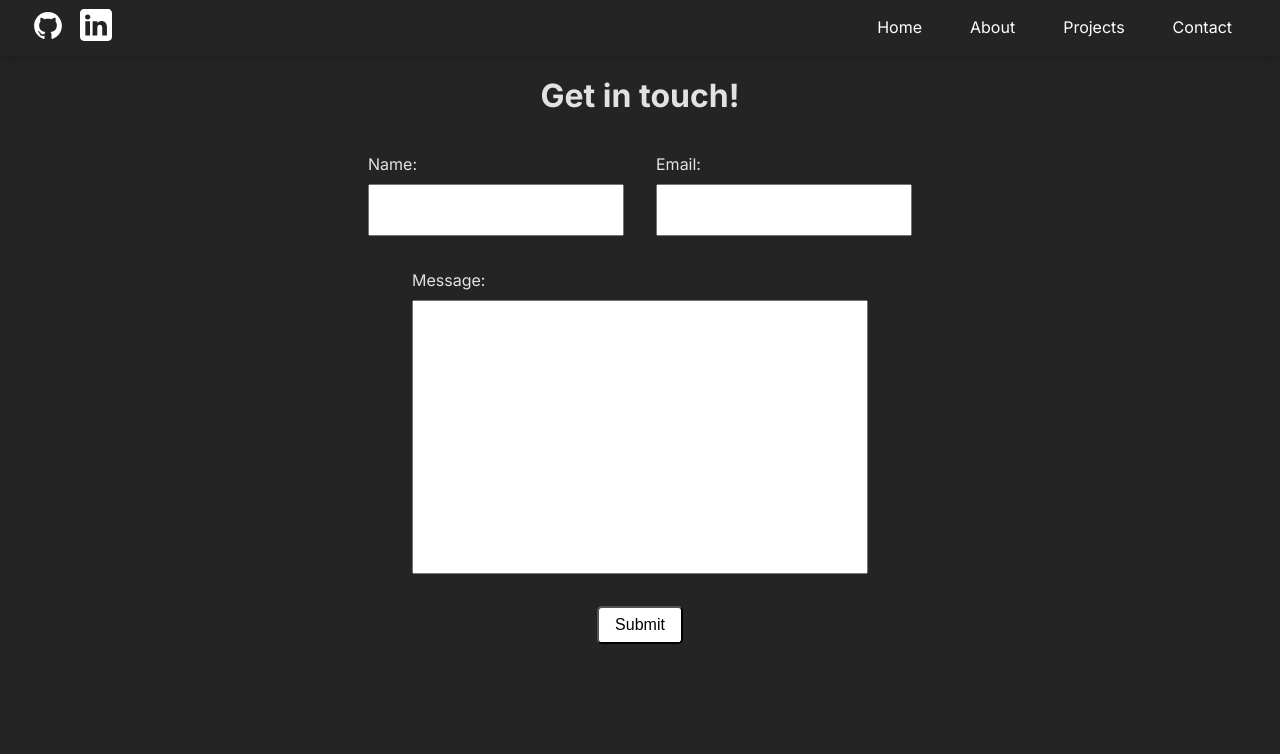
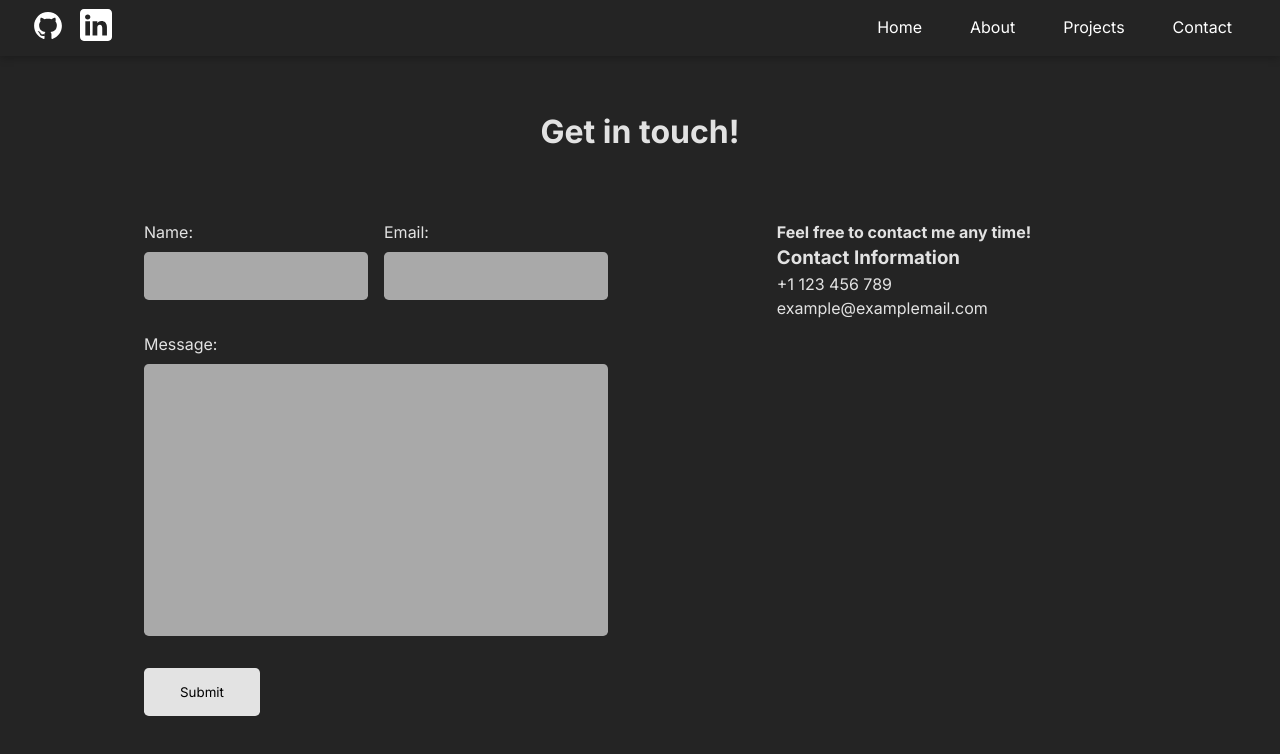
Before and after one commit to SKodehode/Portfolio, a React (Vite) app: page /contact in a window 1280 px wide. Shown: the top 754 px of the page. Built offline with nearby package versions, Linux system fonts and the light colour scheme.

Commit message:
Re-did the contact page. Added a greenyellow accent color to various pages.

```diff
--- a/src/components/navbar/nav_buttons.css
+++ b/src/components/navbar/nav_buttons.css
@@ -29,7 +29,7 @@ nav .page-link:after {
     height: 0.2rem;
     bottom: 0;
     left: 0;
-    background-color: #fff;
+    background-color: greenyellow;
     transform-origin: bottom-right;
     transition: transform 0.25s ease-out;
 }
--- a/src/components/projectcard/ProjectCard.css
+++ b/src/components/projectcard/ProjectCard.css
@@ -11,6 +11,7 @@
     text-align: center;
     font-size: 1.25rem;
     margin-bottom: 1rem;
+    color: greenyellow;
 }
 
 .project-tools ul {
@@ -22,7 +23,7 @@
 .project-tools ul li {
     font-size: 0.7rem;
     color: black;
-    background-color: white;
+    background-color: rgba(255, 255, 255, 0.87);
     padding: 0.5rem 1rem;
     margin-right: 1rem;
     border-radius: 0.3rem;
@@ -41,14 +42,14 @@
     align-items: center;
     text-decoration: none;
     color: black;
-    background-color: white;
+    background-color: rgba(255, 255, 255, 0.87);
     padding: 0.5rem 1rem;
     border-radius: 0.3rem;
     margin-right: 1rem;
 }
 
 .project-link li a:hover {
-    background-color: lightgrey;
+    background-color: greenyellow;
 }
 
 .project-link .icon {
@@ -61,7 +62,6 @@
     display: flex;
 }
 
-
 .project-image {
     width: 100%;
     height: auto;
--- a/src/pages/about/AboutPage.css
+++ b/src/pages/about/AboutPage.css
@@ -42,6 +42,10 @@
     text-align: center;
 }
 
+.about-title-color {
+    color: greenyellow;
+}
+
 .about-page-texts {
     font-size: 1.2rem;
     padding-bottom: 1rem;
@@ -62,81 +66,11 @@
     justify-content: center;
     align-items: center;
     text-decoration: none;
-    color: white;
-    fill: white;
+    color: rgba(255, 255, 255, 0.87);;
+    fill: greenyellow;
 }
 
 #knowledge-buttons .icon {
     display: flex;
     margin-right: 0.5rem;
 }
-
-/* #aboutpage {
-    height: auto;
-    max-width: 100%;
-    display: grid;
-    grid-template-columns: 1fr 2fr;
-    align-items: center;
-    text-align: center;
-    padding: 2rem 2rem;
-    position: relative;
-    overflow-y: hidden;
-}
-
-.about-image {
-    overflow: hidden;
-    grid-column: 1;
-}
-
-.portrait {
-    height: auto;
-    max-width: 80%;
-    object-fit: contain;
-}
-
-.about-container {
-    display: flex;
-    flex-direction: column;
-    gap: 5rem;
-    grid-column: 2;
-    grid-column-end: 3;
-    height: 100%;
-    padding: 1rem 2rem 0rem 2rem;
-    overflow-y: scroll;
-}
-
-.about-wrapper, .knowledge-wrapper {
-    display: flex;
-    flex-direction: column;
-    gap: 2rem;
-    height: 100%;
-}
-
-#about-text, #knowledge-text {
-    text-align: start;
-}
-
-.about-container br {
-    margin-bottom: 1rem;
-}
-
-.knowledge-buttons {
-    display: flex;
-    justify-content: space-around;
-    align-items: center;
-    list-style: none;
-}
-
-.knowledge-buttons li a {
-    display: flex;
-    justify-content: center;
-    align-items: center;
-    text-decoration: none;
-    color: white;
-    fill: white;
-}
-
-.knowledge-buttons .icons {
-    display: flex;
-    margin-right: 5rem;
-} */
--- a/src/pages/about/AboutPage.jsx
+++ b/src/pages/about/AboutPage.jsx
@@ -18,14 +18,14 @@ export default function AboutPage() {
                 </div>
                 <div id="about-info-container">
                     <div id="about-wrapper" className="about-page-wrappers">
-                        <h2 id="about-title" className="about-page-titles">About me</h2>
+                        <h2 id="about-title" className="about-page-titles">About <span className="about-title-color">me</span></h2>
                         <p id="about-text" className="about-page-texts">My name is Stian Kvinnesland and I recently completed a course where I had the pleasure of learning HTML, CSS, JavaScript, React and SQL over the last 6 months. Now I'm looking for a potential workplace where I can utilise my newly learned skills and grow as a developer.</p>
                         <p id="about-text" className="about-page-texts">While I spent the last 6 months learning coding I do have a journeyman certificate as a ICT technician. I'm very fond of technology and working with machines and computer systems and it is a hobby of mine that I have had for several years. And learning how to code was the natural next step for me to increase my knowledge in the field of technology.</p>
                         <p id="about-text" className="about-page-texts">I'm an avid video game enjoyer as well and in my spare time I enjoy playing games where I can spend time with friends. I'm particularly fond of the genre massive multiplayer games where you work together as a team to overcome challenges.</p>
                         <p id="about-text" className="about-page-texts">I look forward to hearing from you!</p>
                     </div>
                     <div id="knowledge-wrapper" className="about-page-wrappers">
-                        <h2 id="knowledge-title" className="about-page-titles">My Knowledge</h2>
+                        <h2 id="knowledge-title" className="about-page-titles"><span className="about-title-color">My</span> Knowledge</h2>
                         <ul id="knowledge-buttons">
                             <Buttons to="https://developer.mozilla.org/en-US/docs/Web/HTML" icon={<HtmlIcon/>} text="HTML" external={true} />
                             <Buttons to="https://developer.mozilla.org/en-US/docs/Web/CSS" icon={<CssIcon/>} text="CSS" external={true} />
--- a/src/pages/contact/ContactPage.css
+++ b/src/pages/contact/ContactPage.css
@@ -1,68 +1,98 @@
 #contactpage {
-    display: flex;
-    flex-direction: column;
-    justify-content: start;
-    align-items: center;
     height: 100%;
 }
 
 #contact-page-content {
-    overflow-y: auto;
+    display: flex;
+    flex-direction: column;
+    align-items: center;
+    justify-content: center;
+    margin: auto;
+    height: 100%;
+}
+
+#contact-page-title {
+    font-size: 2rem;
+    padding: 2rem;
+}
+
+.contact-form-wrapper {
+    display: grid;
+    grid-template-columns: repeat(2, 1fr);
+    justify-items: center;
+    align-items: start;
 }
 
 #contact-form {
-    display: flex;
-    flex-direction: column;
-    justify-content: start;
-    align-items: center;
-    height: auto;
     width: 100%;
-    overflow-y: auto;
-    padding: 0rem 2rem;
+    height: 100%;
+    padding: 2rem;
 }
 
-#Contact-page-title {
-    font-size: 2rem;
-    padding: 1rem;
-    text-align: center;
-}
-
-.form-group-name-email {
-    display: flex;
-    justify-content: space-between;
+#contact-info {
     width: 100%;
+    height: 100%;
+    padding: 2rem;
 }
 
 .form-group {
     display: flex;
     flex-direction: column;
-    padding: 1rem;
+    margin-bottom: 2rem;
+    width: 100%;
+}
+
+.form-group-wrapper {
+    display: flex;
+    width: 100%;
+    justify-content: space-between;
 }
 
 .form-title {
-    padding: 0rem 0rem 0.5rem 0rem;
+    margin-bottom: 0.5rem;
 }
 
 .contact-input-field {
     padding: 1rem;
-    resize: none;
+    border-radius: 0.3rem;
+    border: none;
+    outline: none;
+    background-color: darkgray;
+    color: #242424;
     font-family: 'Inter', sans-serif;
+    font-weight: 400;
 }
 
-#contact-name, #contact-email {
-    width: 16rem;
+.contact-input-field:focus {
+    background-color: rgba(255, 255, 255, 0.87);
+}
+
+#contact-name {
+    margin-right: 1rem;
+}
+
+#contact-text {
+    resize: none;
 }
 
 #contact-button {
-    padding: 0.5rem 1rem;
+    width: 25%;
+    text-decoration: none;
     color: black;
-    background-color: white;
+    background-color: rgba(255, 255, 255, 0.87);
+    padding: 1rem 2rem;
     border-radius: 0.3rem;
-    text-decoration: none;
     outline: none;
-    font-size: 1rem;
+    border: none;
+    font-family: 'Inter', sans-serif;
+    font-weight: 400;
+    cursor: pointer;
 }
 
 #contact-button:hover {
-    background-color: lightgray;
+    background-color: greenyellow;
 }
+
+.contact-info {
+    padding: 2rem;
+}
--- a/src/pages/contact/ContactPage.jsx
+++ b/src/pages/contact/ContactPage.jsx
@@ -6,10 +6,11 @@ export default function ContactPage() {
     return(
         <LayoutBase>
             <div id="contactpage">
-                    <div id="contact-page-content">
+                <div id="contact-page-content">
+                    <h3 id="contact-page-title">Get in touch!</h3>
+                    <div className="contact-form-wrapper">
                         <form id="contact-form" action="https://formsubmit.co/stkvinnesland@gmail.com" method="POST">
-                            <h3 id="Contact-page-title">Get in touch!</h3>
-                            <div className="form-group-name-email">
+                            <div className="form-group-wrapper">
                                 <div className="form-group" id="form-group-name">
                                     <label for="contact-name" className="form-title">Name:</label>
                                     <input className="contact-input-field" id="contact-name" type="text" name="name" min="2" required maxLength="50"/>
@@ -21,7 +22,6 @@ export default function ContactPage() {
                             </div>
                             <div className="form-group" id="form-group-message">
                                 <label for="contact-text" className="form-title">Message:</label>
-                                {/* <input className="contact-input-field" id="contact-text" type="text" name="message" min="2" required /> */}
                                 <textarea className="contact-input-field" id="contact-text" type="text" name="message" rows="15" cols="50" required="required" min="2" maxLength="2000"></textarea>
                             </div>
                             <div className="form-group" id="form-group-buttons">
@@ -29,7 +29,14 @@ export default function ContactPage() {
                             </div>
                             <input type="hidden" name="_next" value="https://portfolio-5np.pages.dev/thank-you"></input>
                         </form>
+                        <div className="contact-info">
+                            <h4>Feel free to contact me any time!</h4>
+                            <h3>Contact Information</h3>
+                            <p>+1 123 456 789</p>
+                            <p>example@examplemail.com</p>
+                        </div>
                     </div>
+                </div>
             </div>
         </LayoutBase>
     )
--- a/src/pages/home/HomePage.css
+++ b/src/pages/home/HomePage.css
@@ -24,10 +24,12 @@
     font-size: 1.5rem;
     margin-bottom: 2rem;
     line-height: 1.2;
+    color: greenyellow;
 }
 
 #hero-name {
     font-size: 6rem;
+    color: white;
 }
 
 #hero-image-container {
@@ -69,7 +71,7 @@
 }
 
 .hero-buttons li a:hover {
-    background-color: lightgray;
+    background-color: greenyellow;
 }
 
 .hero-buttons .icon {
```
